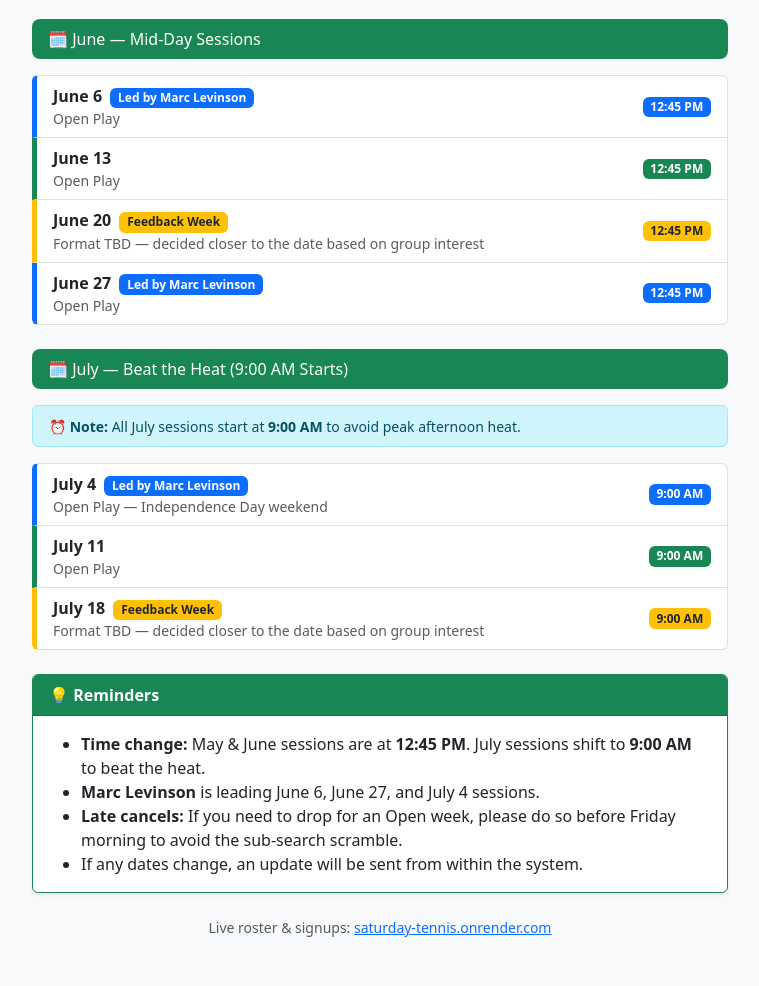
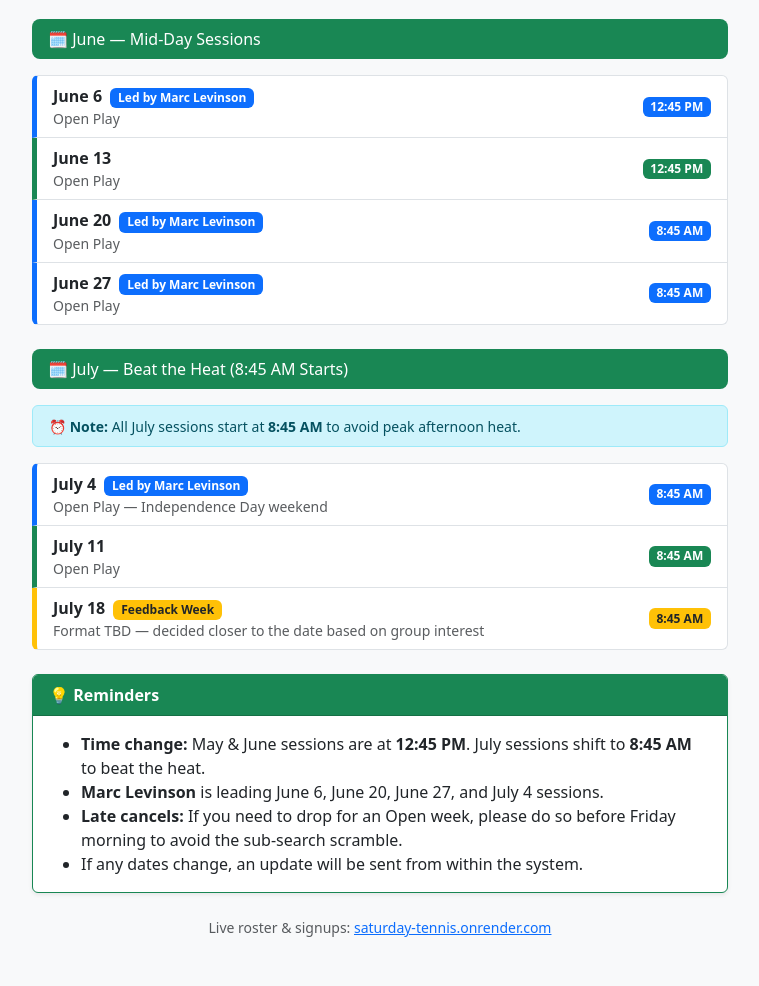
Before and after one commit to jpiccolini/saturday-tennis, a Flask app: page /calendar in a window 1280 px wide. Shown: the part 533-1519 px from the top of the page, without its empty margins (260-1019 px from the left). Run offline with Flask 3, Linux system fonts and the light colour scheme.

Commit message:
Update calendar.html

```diff
--- a/templates/calendar.html
+++ b/templates/calendar.html
@@ -92,12 +92,12 @@
             <span class="badge bg-success time-badge align-self-center">12:45 PM</span>
         </div>
 
-        <div class="list-group-item event-tbd d-flex justify-content-between align-items-start py-2">
+        <div class="list-group-item event-marc d-flex justify-content-between align-items-start py-2">
             <div>
-                <div class="fw-bold">June 20 <span class="badge bg-warning text-dark ms-1">Feedback Week</span></div>
-                <div class="text-muted small">Format TBD — decided closer to the date based on group interest</div>
+                <div class="fw-bold">June 20 <span class="badge bg-primary ms-1">Led by Marc Levinson</span></div>
+                <div class="text-muted small">Open Play</div>
             </div>
-            <span class="badge bg-warning text-dark time-badge align-self-center">12:45 PM</span>
+            <span class="badge bg-primary time-badge align-self-center">8:45 AM</span>
         </div>
 
         <div class="list-group-item event-marc d-flex justify-content-between align-items-start py-2">
@@ -105,14 +105,14 @@
                 <div class="fw-bold">June 27 <span class="badge bg-primary ms-1">Led by Marc Levinson</span></div>
                 <div class="text-muted small">Open Play</div>
             </div>
-            <span class="badge bg-primary time-badge align-self-center">12:45 PM</span>
+            <span class="badge bg-primary time-badge align-self-center">8:45 AM</span>
         </div>
 
     </div>
 
     <!-- JULY -->
-    <div class="month-header mb-3">🗓 July — Beat the Heat (9:00 AM Starts)</div>
-    <div class="alert alert-info py-2 mb-3"><small>⏰ <strong>Note:</strong> All July sessions start at <strong>9:00 AM</strong> to avoid peak afternoon heat.</small></div>
+    <div class="month-header mb-3">🗓 July — Beat the Heat (8:45 AM Starts)</div>
+    <div class="alert alert-info py-2 mb-3"><small>⏰ <strong>Note:</strong> All July sessions start at <strong>8:45 AM</strong> to avoid peak afternoon heat.</small></div>
     <div class="list-group mb-4">
 
         <div class="list-group-item event-marc d-flex justify-content-between align-items-start py-2">
@@ -120,7 +120,7 @@
                 <div class="fw-bold">July 4 <span class="badge bg-primary ms-1">Led by Marc Levinson</span></div>
                 <div class="text-muted small">Open Play — Independence Day weekend</div>
             </div>
-            <span class="badge bg-primary time-badge align-self-center">9:00 AM</span>
+            <span class="badge bg-primary time-badge align-self-center">8:45 AM</span>
         </div>
 
         <div class="list-group-item event-play d-flex justify-content-between align-items-start py-2">
@@ -128,7 +128,7 @@
                 <div class="fw-bold">July 11</div>
                 <div class="text-muted small">Open Play</div>
             </div>
-            <span class="badge bg-success time-badge align-self-center">9:00 AM</span>
+            <span class="badge bg-success time-badge align-self-center">8:45 AM</span>
         </div>
 
         <div class="list-group-item event-tbd d-flex justify-content-between align-items-start py-2">
@@ -136,7 +136,7 @@
                 <div class="fw-bold">July 18 <span class="badge bg-warning text-dark ms-1">Feedback Week</span></div>
                 <div class="text-muted small">Format TBD — decided closer to the date based on group interest</div>
             </div>
-            <span class="badge bg-warning text-dark time-badge align-self-center">9:00 AM</span>
+            <span class="badge bg-warning text-dark time-badge align-self-center">8:45 AM</span>
         </div>
 
     </div>
@@ -146,8 +146,8 @@
         <div class="card-header bg-success text-white fw-bold">💡 Reminders</div>
         <div class="card-body">
             <ul class="mb-0">
-                <li><strong>Time change:</strong> May & June sessions are at <strong>12:45 PM</strong>. July sessions shift to <strong>9:00 AM</strong> to beat the heat.</li>
-                <li><strong>Marc Levinson</strong> is leading June 6, June 27, and July 4 sessions.</li>
+                <li><strong>Time change:</strong> May & June sessions are at <strong>12:45 PM</strong>. July sessions shift to <strong>8:45 AM</strong> to beat the heat.</li>
+                <li><strong>Marc Levinson</strong> is leading June 6, June 20, June 27, and July 4 sessions.</li>
                 <li><strong>Late cancels:</strong> If you need to drop for an Open week, please do so before Friday morning to avoid the sub-search scramble.</li>
                 <li>If any dates change, an update will be sent from within the system.</li>
             </ul>
```
